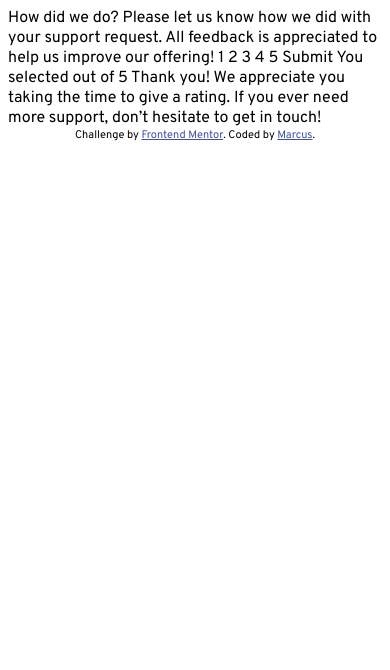
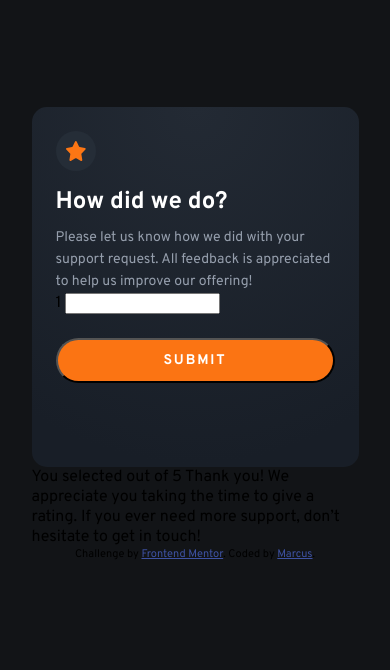
Before and after one commit to marjsky/interactive-rating-component-main, a plain HTML site: page interactive-rating-component-main/index.html in a window 390 px wide. Drawn offline with Linux system fonts and the light colour scheme; a web font is replaced by a local one.

Commit message:
add styles of homepage for mobile viewpoint

```diff
--- a/interactive-rating-component-main/index.html
+++ b/interactive-rating-component-main/index.html
@@ -19,14 +19,26 @@
 
   <!-- Rating state start -->
 
-  How did we do?
 
-  Please let us know how we did with your support request. All feedback is appreciated
-  to help us improve our offering!
 
-  1 2 3 4 5
+  <div class="container">
+    <div class="icon-circle">
+      <img class="icon" src="./images/icon-star.svg" alt="icon-star">
+    </div>
+    <h1 class="headline">How did we do?</h1>
+    <p class="content">Please let us know how we did with your support request. All feedback is appreciated
+      to help us improve our offering!</p>
+    <form action="rating-info">
+      <div class="rating-1">
+        <label for="rating-1">1</label>
+        <input type="">
+      </div>
+    </form>
+    <button class="submit-rating-btn">Submit</button>
+  </div>
 
-  Submit
+
+
 
   <!-- Rating state end -->
 
--- a/interactive-rating-component-main/style.css
+++ b/interactive-rating-component-main/style.css
@@ -1,3 +1,9 @@
+* {
+    margin: 0;
+    padding: 0;
+    box-sizing: border-box;
+  }
+
 :root {
     --black: hsla(215, 20%, 17%, 1);
     --dark-blue: hsla(213, 19%, 18%, 1);
@@ -12,7 +18,71 @@ html * {
     font-family: Overpass;
 }
 
+body {
+    display: flex;
+    justify-content: center;
+    align-items: center;
+    flex-direction: column;
+    background-color: var(--very-dark-blue);
+    width: 375px;
+    height: 667px;
+    padding: 154px 24px 153px 24px;
+    margin: 0 auto;
+}
+
 /* Mobile view 375px */
+.container {
+    width: 327px;
+    height: 360px;
+    border-radius: 15px;
+    background: var(--black-gradient, radial-gradient(98.96% 98.96% at 50% 0%, #232A34 0%, #181E27 100%));
+    flex-shrink: 0;
+    padding: 24px;
+}
+.icon-circle {
+    background-color: var(--dark-blue);
+    width: 40px;
+    height: 40px;
+    display: flex;
+    justify-content: center;
+    align-items: center;
+    border-radius: 50%;
+}
+.icon {
+    width: 20px;
+    height: 20px;
+}
+.headline {
+    color: var(--pure-white);
+    font-size: 24px;
+    font-style: normal;
+    font-weight: 700;
+    line-height: normal;
+    margin-top: 16px;
+}
+.content {
+    color: var(--light-gray);
+    font-size: 14px;
+    font-style: normal;
+    font-weight: 400;
+    line-height: 22px;
+    margin-top: 10px;
+}
+.submit-rating-btn {
+    background-color: var(--orange);
+    color: var(--pure-white);
+    width: 279px;
+    height: 45px;
+    border-radius: 22.5px;
+    flex-shrink: 0;
+    margin-top: 24px;
+    font-size: 14px;
+    font-style: normal;
+    font-weight: 700;
+    line-height: normal;
+    letter-spacing: 1.867px;
+    text-transform: uppercase;
+}
 
 
 /* Desktop view 1440px */
```
